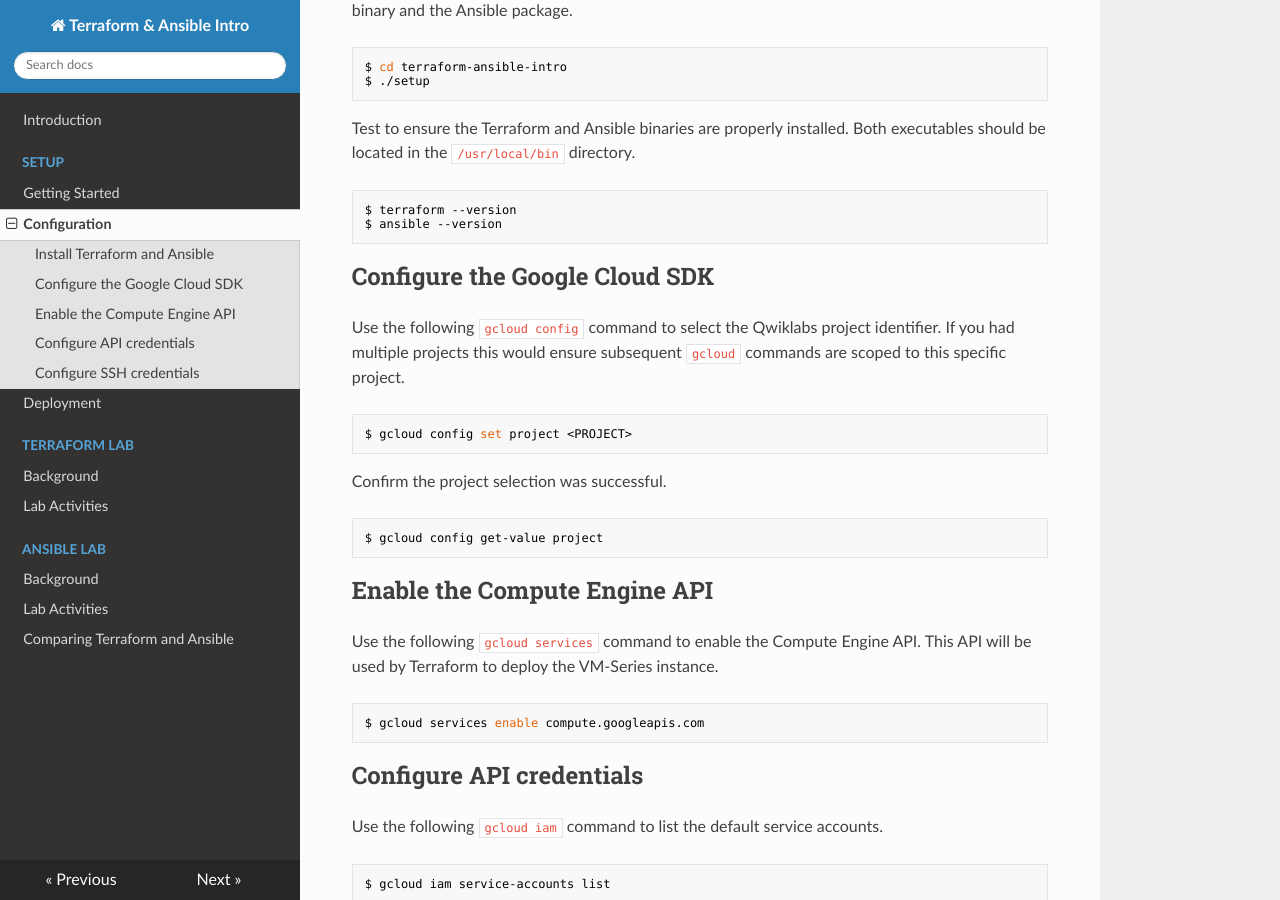
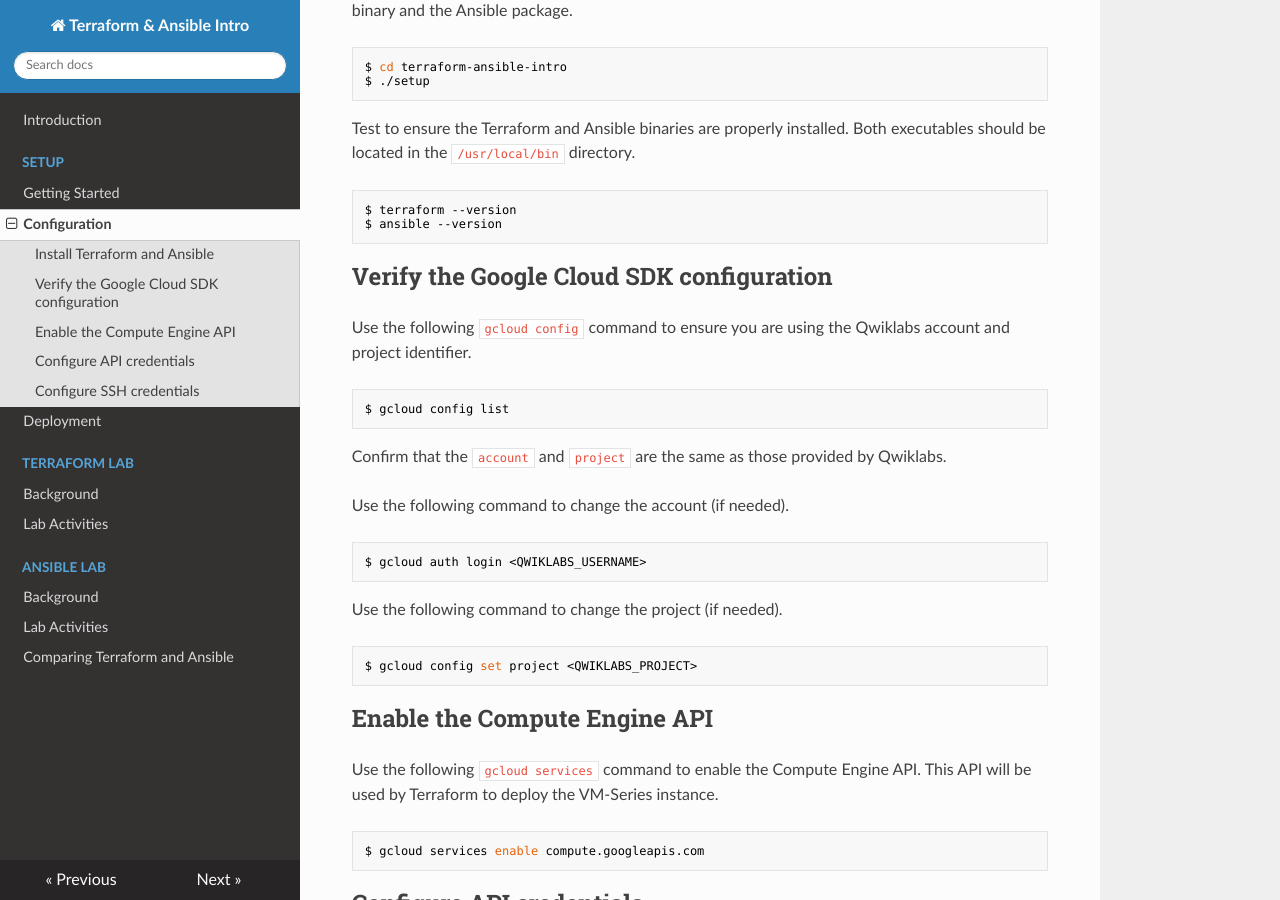
Before and after one commit to PaloAltoNetworks/terraform-ansible-intro, an MkDocs documentation site: the page built from docs/configuration.md, in a window 1280 px wide and 900 px high, scrolled down 659 px. Built offline with MkDocs 1.6.1, drawn with Linux system fonts in a browser that asks for light colours; nearby versions of some CDN libraries; old or Windows-style settings are respelled for this version of MkDocs.

````diff
--- a/docs/configuration.md
+++ b/docs/configuration.md
@@ -34,17 +34,25 @@ $ terraform --version
 $ ansible --version
 ```
 
-## Configure the Google Cloud SDK
-Use the following `gcloud config` command to select the Qwiklabs project identifier.  If you had multiple projects this would ensure subsequent `gcloud` commands are scoped to this specific project.
+## Verify the Google Cloud SDK configuration
+Use the following `gcloud config` command to ensure you are using the Qwiklabs account and project identifier.
 
 ```bash
-$ gcloud config set project <PROJECT>
+$ gcloud config list
 ```
 
-Confirm the project selection was successful.
+Confirm that the `account` and `project` are the same as those provided by Qwiklabs.
+
+Use the following command to change the account (if needed).
 
 ```bash
-$ gcloud config get-value project
+$ gcloud auth login <QWIKLABS_USERNAME>
+```
+
+Use the following command to change the project (if needed).
+
+```bash
+$ gcloud config set project <QWIKLABS_PROJECT>
 ```
 
 ## Enable the Compute Engine API
````
Also changed, not shown: docs/deployment.md (+3 -3 lines), 4 other files.
